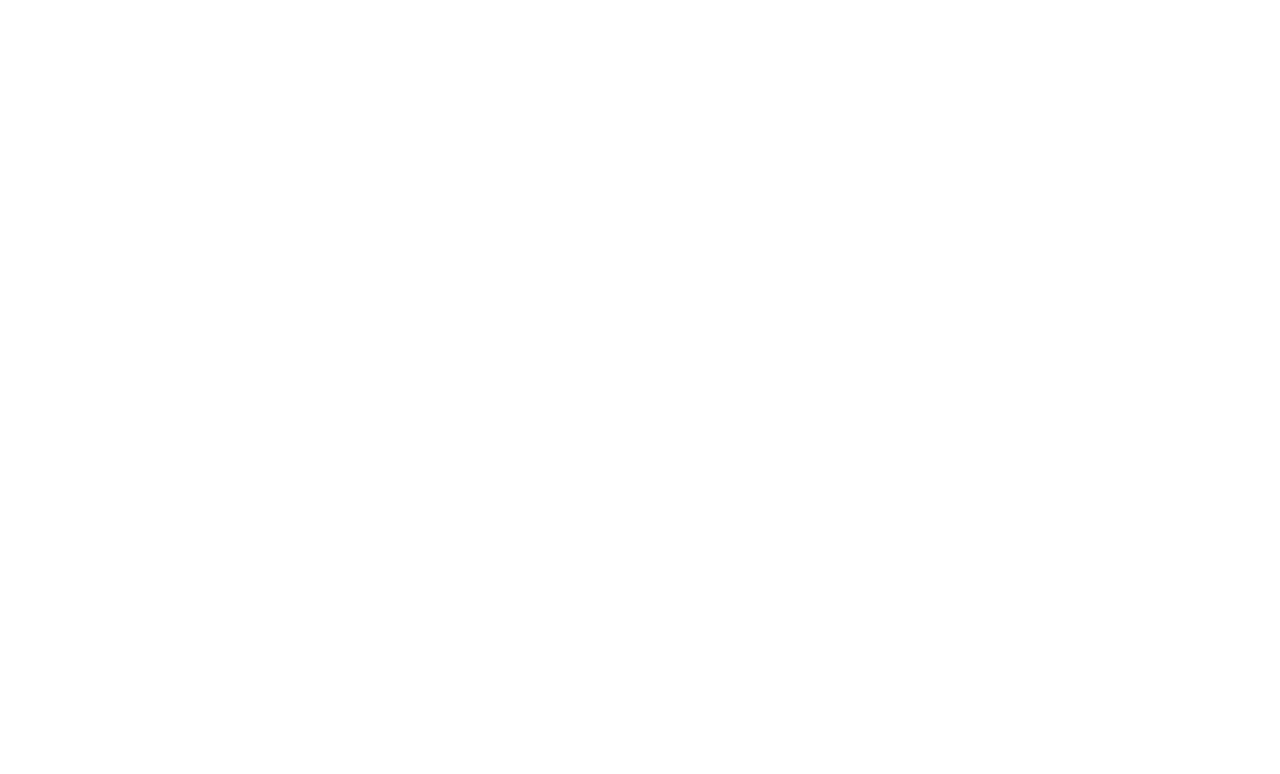
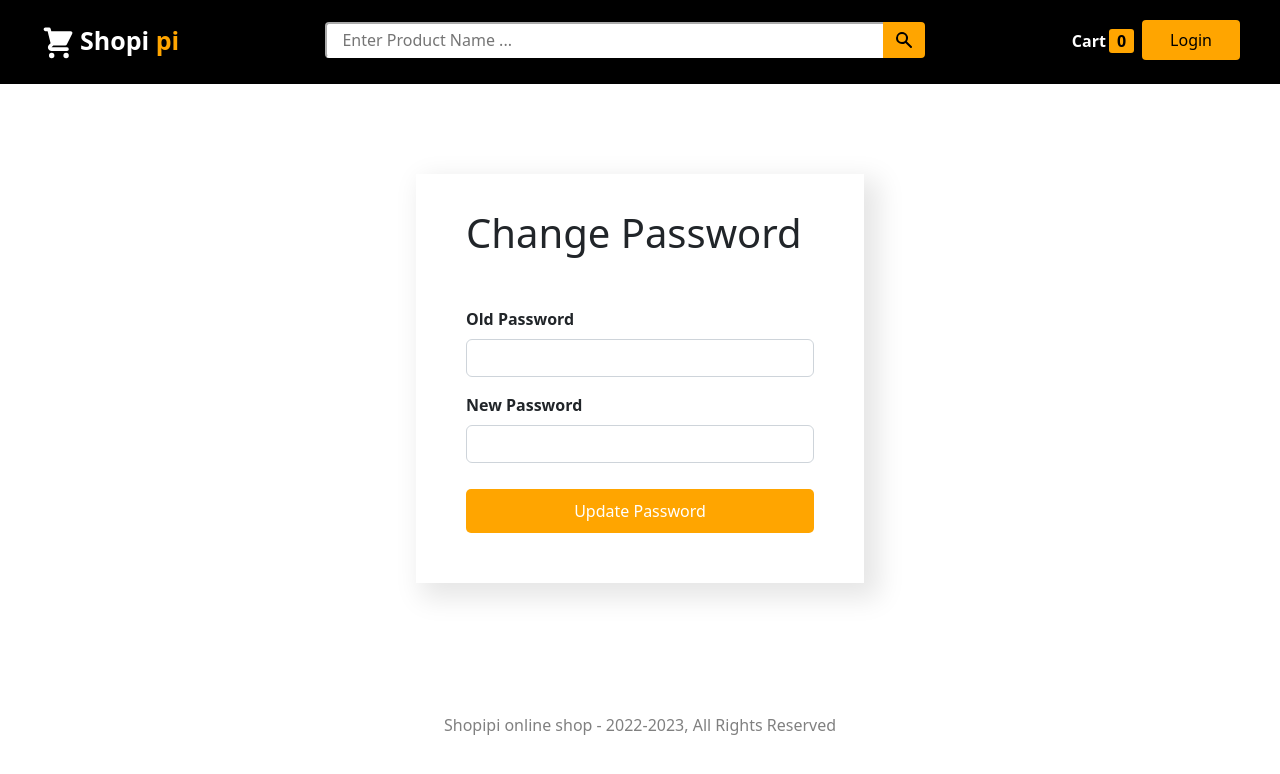
Before and after one commit to mrizkysolehudin/fe-shopipi, a React (Create React App) app: page /password/change in a window 1280 px wide. Before the commit this address had no page. Shown: the top 774 px of the page. Built offline with nearby package versions, Linux system fonts and the light colour scheme.

Commit message:
sliced pages/public/changePassword

```diff
--- a/src/pages/Private/Profile/MyProfile/MyProfile.js
+++ b/src/pages/Private/Profile/MyProfile/MyProfile.js
@@ -48,7 +48,9 @@
 							<Button style={{ marginTop: 40 }} variant="danger">
 								My Orders
 							</Button>
-							<Button>Change Password</Button>
+							<Link to="/password/change">
+								<Button>Change Password</Button>
+							</Link>
 						</div>
 					</section>
 				</div>
--- a/src/pages/Private/Profile/UpdateProfile/UpdateProfile.js
+++ b/src/pages/Private/Profile/UpdateProfile/UpdateProfile.js
@@ -2,10 +2,13 @@
 import Form from "react-bootstrap/Form";
 import "./UpdateProfile.css";
 import gon from "assets/gon.jpg";
+import MetaData from "components/MetaData/MetaData";
 
 const UpdateProfile = () => {
 	return (
 		<div>
+			<MetaData title="Update Profile" />
+
 			<main className="page-update-profile">
 				<Form className="form">
 					<h1>Update Profile</h1>
--- /dev/null
+++ b/src/pages/Public/ChangePassword/ChangePassword.css
@@ -0,0 +1,21 @@
+.page-change-password {
+  max-width: 28rem;
+  margin: auto;
+}
+
+.page-change-password .form {
+  box-shadow: 10px 10px 25px 5px rgba(0, 0, 0, 0.1);
+  padding: 35px 50px 50px;
+  margin-top: 90px;
+}
+
+.page-change-password .form h1 {
+  margin-bottom: 50px;
+}
+
+.page-change-password .form .btn-update {
+  width: 100%;
+  padding: 10px 0;
+  border-radius: 5px;
+  margin-top: 10px;
+}
--- /dev/null
+++ b/src/pages/Public/ChangePassword/ChangePassword.js
@@ -0,0 +1,39 @@
+import MetaData from "components/MetaData/MetaData";
+import React from "react";
+import Button from "react-bootstrap/Button";
+import Form from "react-bootstrap/Form";
+import "./ChangePassword.css";
+
+const ChangePassword = () => {
+	return (
+		<div className="page-change-password">
+			<MetaData title="Change Password" />
+
+			<main>
+				<Form className="form">
+					<h1>Change Password</h1>
+
+					<Form.Group className="mb-3" controlId="formBasicEmail">
+						<Form.Label className="fw-bold">
+							Old Password
+						</Form.Label>
+						<Form.Control type="email" />
+					</Form.Group>
+
+					<Form.Group className="mb-3" controlId="formBasicPassword">
+						<Form.Label className="fw-bold">
+							New Password
+						</Form.Label>
+						<Form.Control type="password" />
+					</Form.Group>
+
+					<button className="btn-orange btn-update">
+						Update Password
+					</button>
+				</Form>
+			</main>
+		</div>
+	);
+};
+
+export default ChangePassword;
--- a/src/routes/index.js
+++ b/src/routes/index.js
@@ -12,6 +12,7 @@
 import ProductDetails from "pages/Public/Product/ProductDetails";
 import MyProfile from "pages/Private/Profile/MyProfile/MyProfile";
 import UpdateProfile from "pages/Private/Profile/UpdateProfile/UpdateProfile";
+import ChangePassword from "pages/Public/ChangePassword/ChangePassword";
 
 const AppRoutes = () => {
 	return (
@@ -32,6 +33,7 @@
 				<Route path="/password/forgot" element={<ForgotPassword />} />
 				<Route path="/cart" element={<Cart />} />
 				<Route path="/product/:id" element={<ProductDetails />} />
+				<Route path="/password/change" element={<ChangePassword />} />
 
 				<Route path="/myprofile" element={<MyProfile />} />
 				<Route path="/myprofile/update" element={<UpdateProfile />} />
```
